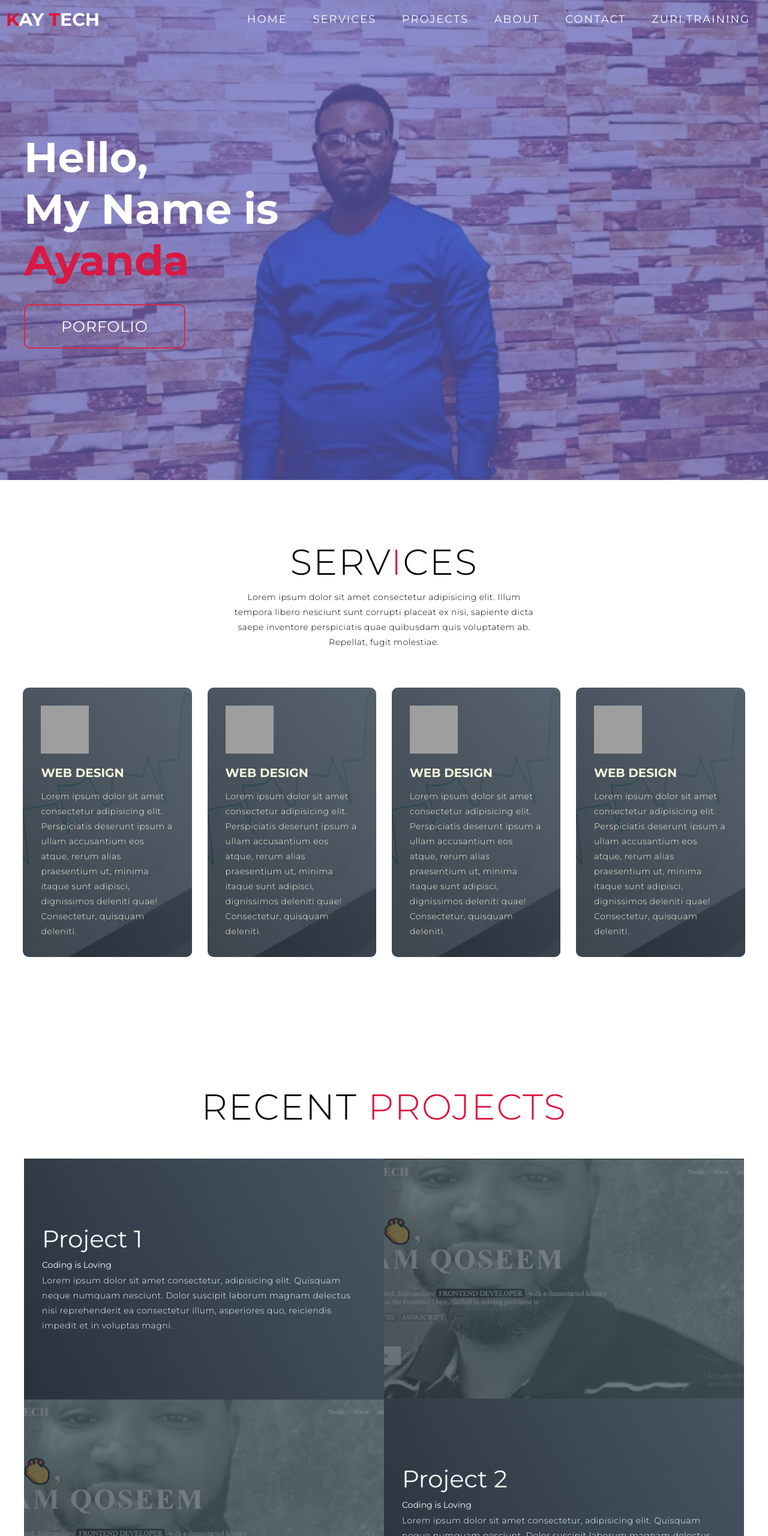
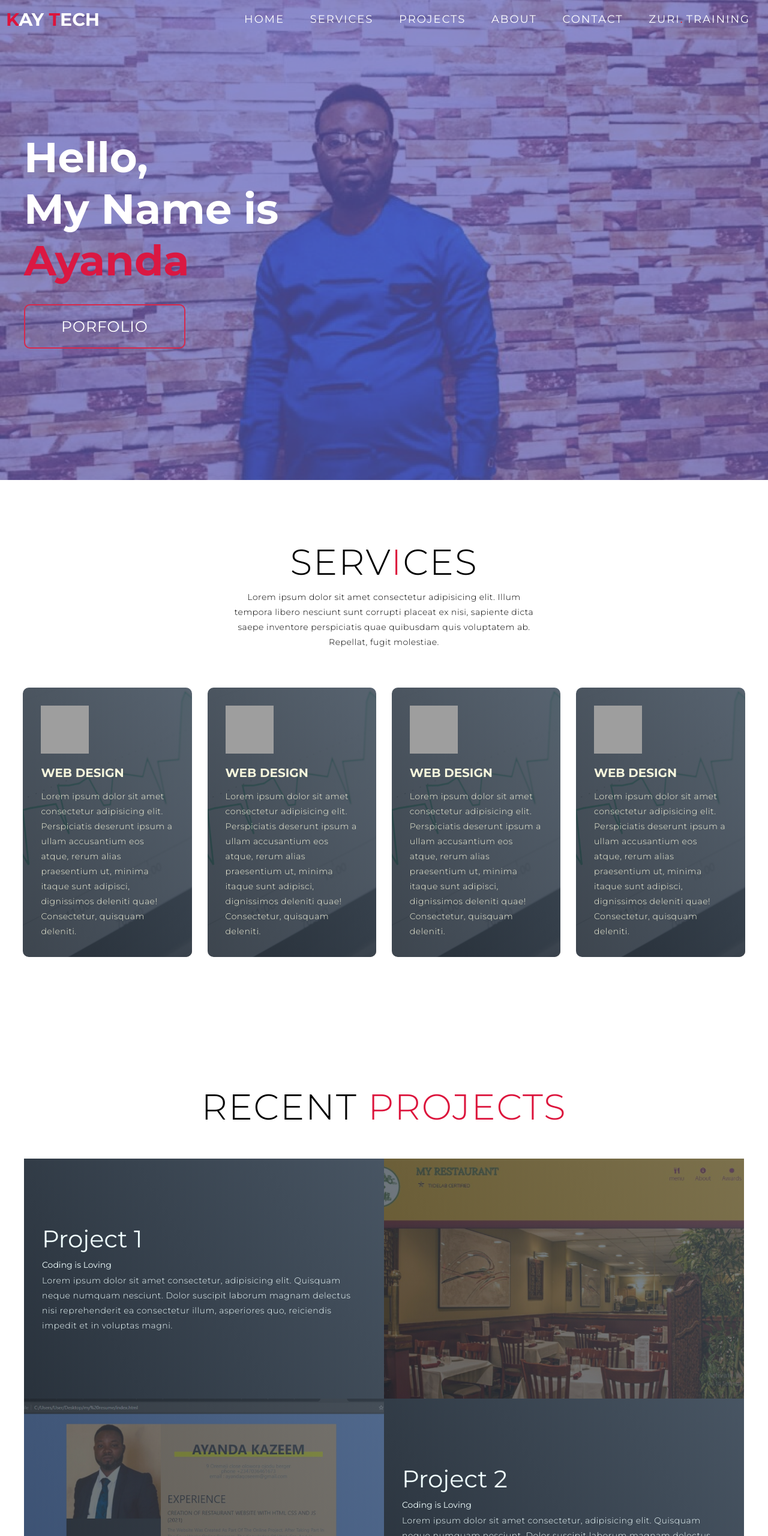
Before and after one commit to Ayandaqoseem/portfolio-2, a plain HTML site: page index.html in a window 1280 px wide. Shown: the top 2560 px of the page at 60% size. Drawn offline with Linux system fonts and the light colour scheme; grey boxes are pictures that could not be loaded.

Commit message:
first commit

```diff
--- a/index.html
+++ b/index.html
@@ -131,7 +131,7 @@
                              asperiores quo, reiciendis impedit et in voluptas magni.</p>
                     </div>
                     <div class="project-img">
-                        <img src="./img/Hire_me_page.jpg" alt="image">
+                        <img src="./img/img-25.jpg" alt="image">
                     </div>
                 </div>
 
@@ -145,7 +145,7 @@
                              asperiores quo, reiciendis impedit et in voluptas magni.</p>
                     </div>
                     <div class="project-img">
-                        <img src="./img/Hire_me_page.jpg" alt="image">
+                        <img src="./img/img-30.jpg" alt="image">
                     </div>
                 </div>
 
--- a/style.css
+++ b/style.css
@@ -142,6 +142,14 @@ p {
 }
 #header .nav-list ul li:hover a {
     color: crimson;
+}
+#header .nav-list ul a span {
+    height: 10px;
+    width: 10px;
+    display: inline-block;
+    color: red;
+
+
 }
 #header .hamburger {
     height: 60px;
```
Also changed, not shown: img/img-25.jpg (added), img/img-30.jpg (added).
